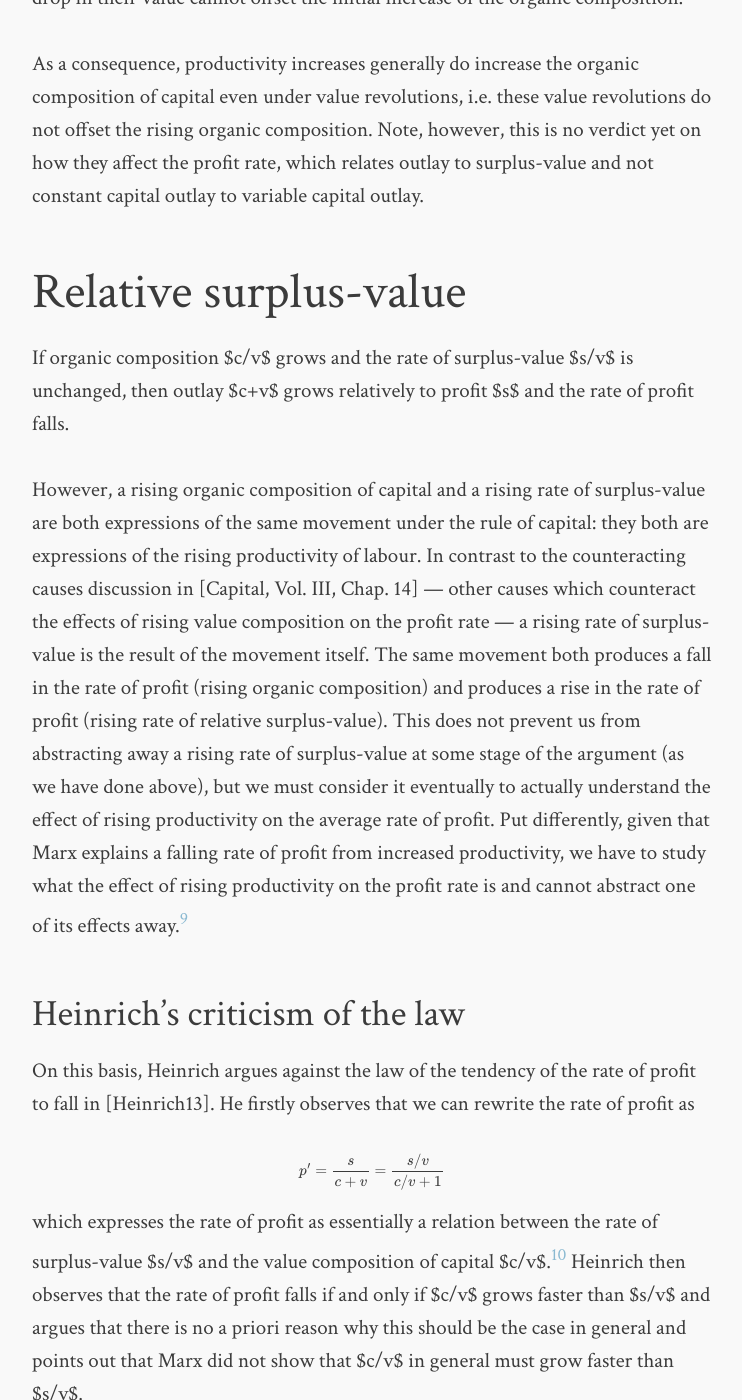
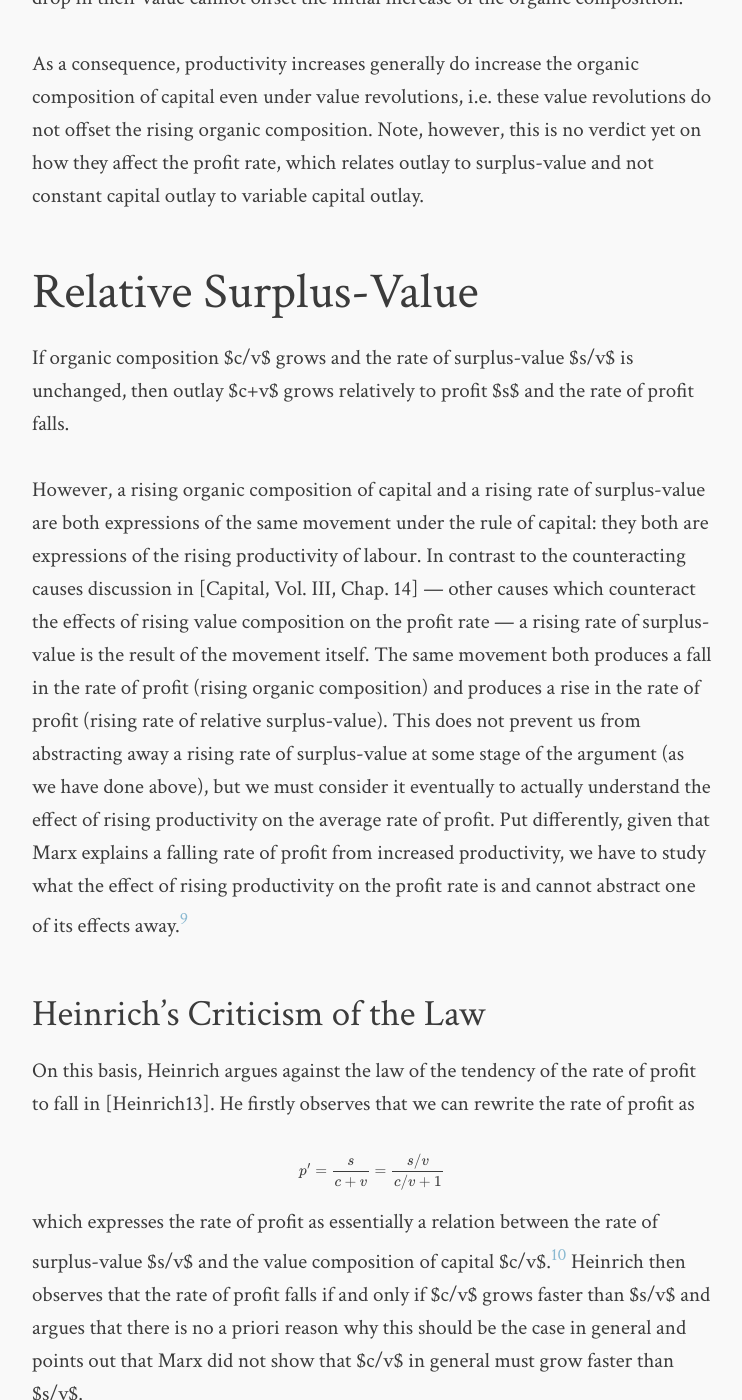
Before and after one commit to readingcapital/readingcapital.github.io, a Jekyll site: the page built from volume-3/chapter-13-commentary.md, in a window 1280 px wide and 1400 px high, scrolled down 5740 px. Shown: the whole window, without its empty margins (268-1010 px from the left). Built offline with Jekyll 4.4.1, drawn with Linux system fonts in a browser that asks for light colours; formulas are drawn with MathJax 3; comment, search, counter and statistics services are not loaded; some of the changed text lies outside the part shown.

Commit message:
fix-up titles

```diff
--- a/volume-3/chapter-13-commentary.md
+++ b/volume-3/chapter-13-commentary.md
@@ -5,7 +5,7 @@ layout: page
 
 The subject of Chapter 13 is the law of the tendency of the rate of profit to fall. This law is controversial. For example, Michael Heinrich rejects the law in [Heinrich12, Heinrich13]. Amongst others[^1], [KFPGC13] responded to this criticism. We will also comment on this debate insofar as it is helpful to understand the law.
 
-## The law as such <a name="sec:law"></a> ##
+## The Law as Such <a name="sec:law"></a> ##
 
 The starting point of [Capital, Vol. III, Chap. 13] is the *observation* that the profit rate has a tendency to fall.[^2] This observation was made by political economy before Marx, but it had failed to find the “puzzle’s solution” [Capital, Vol. III, p.320], i.e. it had failed to formulate the *law* which would *explain* the observed phenomenon. In [Capital, Vol. III, Chap. 13] the following explanation is offered.
 
@@ -23,7 +23,7 @@ It only falls as a tendency, because there are other causes which lead to a temp
 
 Note that, as established previously in [Capital, Vol. III, Chapter 9], different individual rates of profit exist in different branches of industry, i.e.  labour intensive spheres of production exist. The law concerns the general rate of profit which is the average rate of profit.
 
-## Organic composition <a name="sec:organic-composition"></a> ##
+## Organic Composition <a name="sec:organic-composition"></a> ##
 
 The law of the tendency of the rate of profit to fall is premised on rising organic composition of capital.[^5] In the pursuit of higher profits, (a typical individual) capital seeks to reduce the cost price of commodities. Besides techniques such as increased economy in the use of constant capital, this is accomplished by increases in the productivity of labour for producing commodities. Some such increases of productivity of labour come to capital essentially for free: cooperation [Capital, Vol. I, Chap. 13] and division of labour [Capital, Vol. I, Chap. 14]. These techniques have their limits, however.[^6] Hence, the main technique for increasing the productivity of labour is to employ (more) machines: new or more tools or machines are used to produce the same product faster. This, as a rule, requires additional outlays for these technologies in the first instance. At the same time, using these technologies allows to save labour, production is faster, which means less needs to be expended on wages per commodity.
 
@@ -47,13 +47,13 @@ Similarly, if we assume a general and uniform increase in the productivity of la
 
 As a consequence, productivity increases generally do increase the organic composition of capital even under value revolutions, i.e. these value revolutions do not offset the rising organic composition. Note, however, this is no verdict yet on how they affect the profit rate, which relates outlay to surplus-value and not constant capital outlay to variable capital outlay.
 
-## Relative surplus-value <a name="sec:relative-surplus-value"></a> ##
+## Relative Surplus-Value <a name="sec:relative-surplus-value"></a> ##
 
 If organic composition $c/v$ grows and the rate of surplus-value $s/v$ is unchanged, then outlay $c+v$ grows relatively to profit $s$ and the rate of profit falls.
 
 However, a rising organic composition of capital and a rising rate of surplus-value are both expressions of the same movement under the rule of capital: they both are expressions of the rising productivity of labour. In contrast to the counteracting causes discussion in [Capital, Vol. III, Chap. 14] — other causes which counteract the effects of rising value composition on the profit rate — a rising rate of surplus-value is the result of the movement itself. The same movement both produces a fall in the rate of profit (rising organic composition) and produces a rise in the rate of profit (rising rate of relative surplus-value). This does not prevent us from abstracting away a rising rate of surplus-value at some stage of the argument (as we have done above), but we must consider it eventually to actually understand the effect of rising productivity on the average rate of profit. Put differently, given that Marx explains a falling rate of profit from increased productivity, we have to study what the effect of rising productivity on the profit rate is and cannot abstract one of its effects away.[^10]
 
-### Heinrich’s criticism of the law ###
+### Heinrich’s Criticism of the Law ###
 
 On this basis, Heinrich argues against the law of the tendency of the rate of profit to fall in [Heinrich13]. He firstly observes that we can rewrite the rate of profit as
 
@@ -69,7 +69,7 @@ If the number of workers per advanced capital decrease then eventually the surpl
 
 In response, [KFPGC13] correctly point out that Heinrich’s argument fails if we make Marx’ assumptions explicit. That is, once we explicitly mention that we are considering 24 resp. two workers employed by the *same* capital. If we make this assumption by Marx explicit (that we are talking about the same advance to employ these workers), then the assertion that $C$ could also drop is not a valid response, as it would merely assert that organic composition did not rise as a fast as assumed in the example. That is, it does not argue about the example but rejects it.
 
-### The rate of surplus-value and the profit rate ###
+### The Rate of Surplus-Value and the Profit Rate ###
 
 In the example discussed above, Marx assumes that organic composition rises, that the rate of surplus-value rises and that a capital of a given size employs less workers over time. This last assumption holds if we assume that the rate of surplus-value rises without the value of constant capital being (sufficiently) revolutionised by increases in productivity. That is, increases in the productivity of labour decrease the value of labour-power, but they do not decrease the value of constant capital (to such an extent to make the number of workers employed on a given capital shrink). Clearly, the assumption that there is only a mild value revolution with respect to constant capital but that there is a strong value revolution with respect to variable capital is a violent abstraction, i.e. it is unrealistic to assume that this actually holds. We will come back to this point in the next section. Here, we only point out that under this assumption — which is the assumption of Marx’s argument above — the tendency of the rate of profit to fall follows.[^13]
 
@@ -77,7 +77,7 @@ This result can be restated by simply rescaling numerator and denominator of $p'
 
 Note that “outlay per worker increasing” is called “capital deepening” in bourgeois economics and it is assumed to be a stable feature of the capitalist economy. For example, that outlay for capital per worker tends to increase is one of the six “Kaldor facts”, cf. [Appendix: Kaldor facts](#app:kaldor).
 
-## Value revolutions <a name="sec:value-revolutions"></a> ##
+## Value Revolutions <a name="sec:value-revolutions"></a> ##
 
 Above, we assumed an ever increasing outlay in constant capital per worker and hence per mass of surplus-value. However, since the tendency of the rate of profit to fall is an expression of the rising productivity of labour, the elements of constant capital (and the means of subsistence) eventually become cheaper as a result of the same movement. This is effectively what Heinrich is pointing out when saying that the constant capital necessary to employ a worker can also fall.
 
@@ -101,7 +101,7 @@ Of course, other cases of increased productivity through increased outlay in con
 
 Hence, the price development Michael Heinrich anticipates to cancel the drop in the profit rate may as well be assumed to be the typical price development.
 
-### Value revolutions and turnover ###
+### Value Revolutions and Turnover ###
 
 However, the argument above about price development and profit rate only applies to *newly invested* capital *after prices dropped*. The *immediate* general result of the development of the productivity of labour under the rule of capital is a reduction in the rate of profit; *eventually*, the profit rate is restored for *newly invested capital*. Capitals which invested in new technology previous to this price drop are stuck with an old, reduced profit rate.
 
@@ -115,7 +115,7 @@ In other words, when capital accumulation is successful, i.e. when capital proc
 
 It is not (a one-off) *increased* productivity which suppresses the rate of profit, but the continuous process of *increasing* productivity. More precisely, we have to say that the profit rate is suppressed when the progressive development of the social productivity of labour proceeds at a pace which outruns the turnover of (fixed) capital. Put differently, it is the *accumulation* of capital which suppresses the profit rate, not *accumulated* capital.
 
-## Profit rate and mass <a name="sec:profit-rate-and-mass"></a> ##
+## Profit Rate and Mass <a name="sec:profit-rate-and-mass"></a> ##
 
 A falling *rate of profit* does not imply a falling *mass of profit*, if the mass to which the rate applies increases sufficiently fast. For example, $1\%$ of $2,000 = 20$ is more than $10\%$ of $100 = 10$.
 
@@ -145,7 +145,7 @@ Insofar a falling profit rate is caused by productivity increases through accumu
 
 ---
 
-## Appendix: Composition glossary <a name="app:composition"></a> ##
+## Appendix: Composition Glossary <a name="app:composition"></a> ##
 
 *Technical composition* is the relation of machinery to labourers in technical or use-value terms: how much machinery and raw material is needed for a certain amount of workers. The technical composition changes with more machinery and less workers needed. This is a qualitative relation, so the reference made in a few commentaries on the issue to a supposedly “rising” technical composition is not adequate.[^17] Yet, to express it as a quantitative relation seems to be obvious. For example, if a machine is replaced by one holding 20 instead of the formerly 2 spindles — and the new machine still only needs one worker to do the spinning — then the technical composition “rose”. However, there is a problem in comparing things on the use-value side. As much as the previous example suggests that this can be done, the problem becomes apparent with a technical revolution that completely changes how production is done and hence leads to the application of entirely *new* machinery in the capitalist production process. This new machine is not “more” or “less”, it is different and therefore not comparable.[^18]
 
@@ -153,7 +153,7 @@ Insofar a falling profit rate is caused by productivity increases through accumu
 
 *Organic composition* is simply the first case: any change in the value composition that is caused by a change in the technical composition. Note that the technical composition can change without it affecting the value composition (e.g. technical composition rises, yet workers managed to receive more $v$) — in that case, the changed technical composition will not show value-wise.[^19] Heinrich’s Heinrich06 [p.315] objection against the concept of the organic composition misses the point. He argues that the cause of a changing value composition cannot necessarily be detected. Anything could change the ratio between $c$ and $v$, he argues, so the organic composition cannot be an indicator of a particular change, i.e. of a change in the technical composition. Yet, the concept of the organic composition is simply that a change of the organic composition is caused by a change in the technical composition, i.e. we only use it when we know what changed value composition. Hence, the organic composition in itself does not say much as stressed by George Geo12 [p.8]. It is only meaningful in comparison with another (perhaps, earlier) organic composition: $c/v$ rose because more machinery is applied in to relation to the outlay in $v$ and that technical change reflects in a changing value relation of $c/v$.
 
-## Appendix: More Marx on organic composition <a name="app:marx-on-organic-composition"></a> ##
+## Appendix: More Marx on Organic Composition <a name="app:marx-on-organic-composition"></a> ##
 
 Marx on raw materials:
 
@@ -165,7 +165,7 @@ Marx seems to consider it unlikely that productivity increases are uniform acros
 
 This is clearly true for any particular increase, e.g. some new way of making plastic. It is another question of what happens over a longer period involving productivity increases in different sectors. There is no reason why this should favour the elements of constant capital over those of variable capital.
 
-## Appendix: Marx on relative surplus-value <a name="app:marx-on-relative-surplus-value"></a> ##
+## Appendix: Marx on Relative Surplus-Value <a name="app:marx-on-relative-surplus-value"></a> ##
 
 Heinrich [Heinrich12] considers a rising rate of relative surplus-value as part of the law as such, not as a counteracting cause, and also points out that Marx himself considered the law as such proven even when the rate of relative surplus-value rises. For example, Marx writes:
 
@@ -179,7 +179,7 @@ However, in this passage Marx is explicitly making a backward reference claiming
 
 A rising rate of relative surplus-value must be considered when discussing the law of the tendency of the rate of profit to fall and Marx did realise this necessity.
 
-## Appendix: Krisis criticism of Heinrich <a name="app:samol"></a> ##
+## Appendix: Krisis Criticism of Heinrich <a name="app:samol"></a> ##
 
 Peter Samol, writing for the journal “krisis”, aims to show that once a certain rate of surplus-value is reached ($v=s$), this rate would need to grow exponentially in order to make up for even a small change in the rate of profit [Samol13]. Hence, according to Samol, with an increase in the rate of surplus-value, it becomes ever harder for it to cancel out the fall of the rate of profit.
 
@@ -195,7 +195,7 @@ $$s/v = p' ⋅ (c/v + 1) = p' ⋅ c/v + p'.$$
 
 Hence, $s/v$ grows linearly in $c/v$. By assumption, $p'$ is to stay constant in order to find out what increase in $s/v$ is needed to cancel out the rise in $c/v$. If $c/v$ then is doubled, then $s/v$ must also be multiplied roughly by $2/p'$ in order to keep $p'$ constant. Since $p'$ is likely $< 1$ (i.e. a profit rate of less than 100%), the multiplier will be larger than $2$ (e.g. $2/0.1 = 2⋅10 = 20$). Yet, this does not imply at all that the demand against $s/v$ grows ever more. The factor stays the same, no matter how large $c/v$ becomes. Therefore, no exponential growth of $c/v$ is needed in order to cancel out a rising rate of profit.
 
-## Appendix: Kaldor facts <a name="app:kaldor"></a> ##
+## Appendix: Kaldor Facts <a name="app:kaldor"></a> ##
 
 In [Kaldor61] six “stylized facts” are put forward for economics to chew on. These “facts” have since been reportedly verified by many bourgeois economists and are widely considered to be true statements. They might hence provide some guidance what can be observed as a staple of the capitalist economy over the last few decades. The six “facts” are:
 
```
